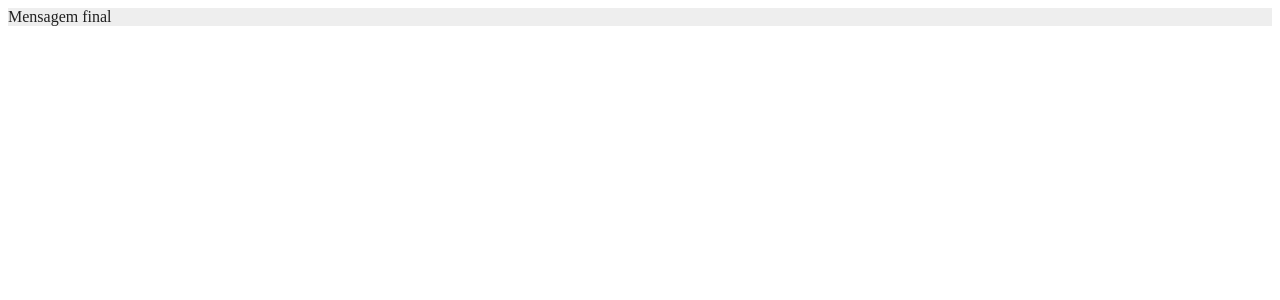
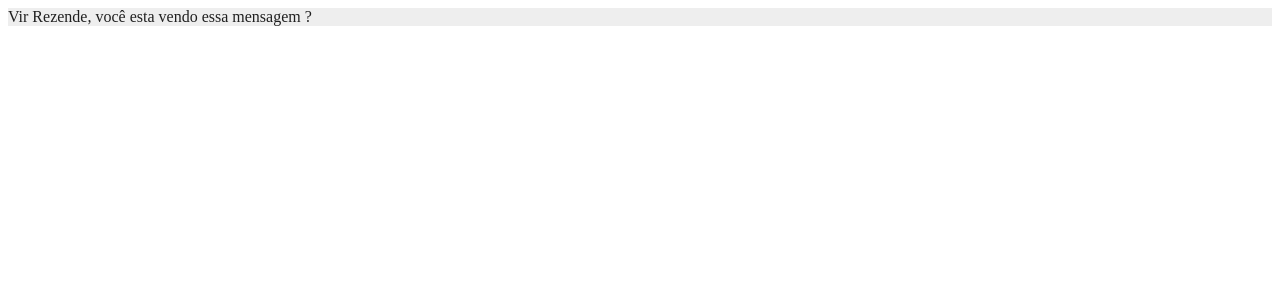
Before and after one commit to JoaoVitorS/clone-tabnews, a Next.js app: page / in a window 1280 px wide. Shown: the top 300 px of the page. Built offline with nearby package versions, Linux system fonts and the light colour scheme.

Commit message:
mensagem mudança

```diff
--- a/pages/index.js
+++ b/pages/index.js
@@ -1,6 +1,6 @@
 function Home() {
   return (
-    <div style={{backgroundColor: "#eee", color: "#202020ff"}}>Mensagem final</div>
+    <div style={{backgroundColor: "#eee", color: "#202020ff"}}>Vir Rezende, você esta vendo essa mensagem ?</div>
   )
 }
 
```
